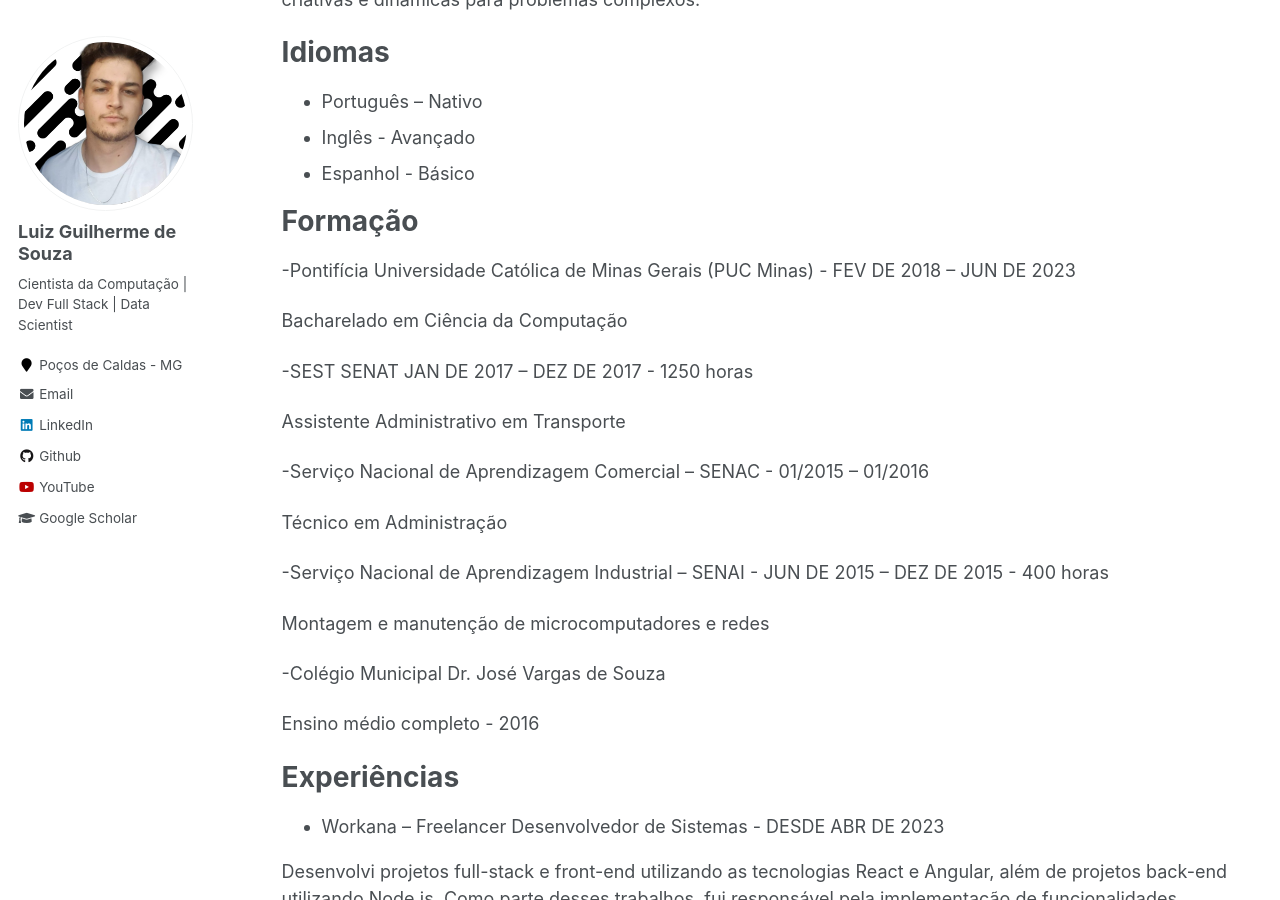
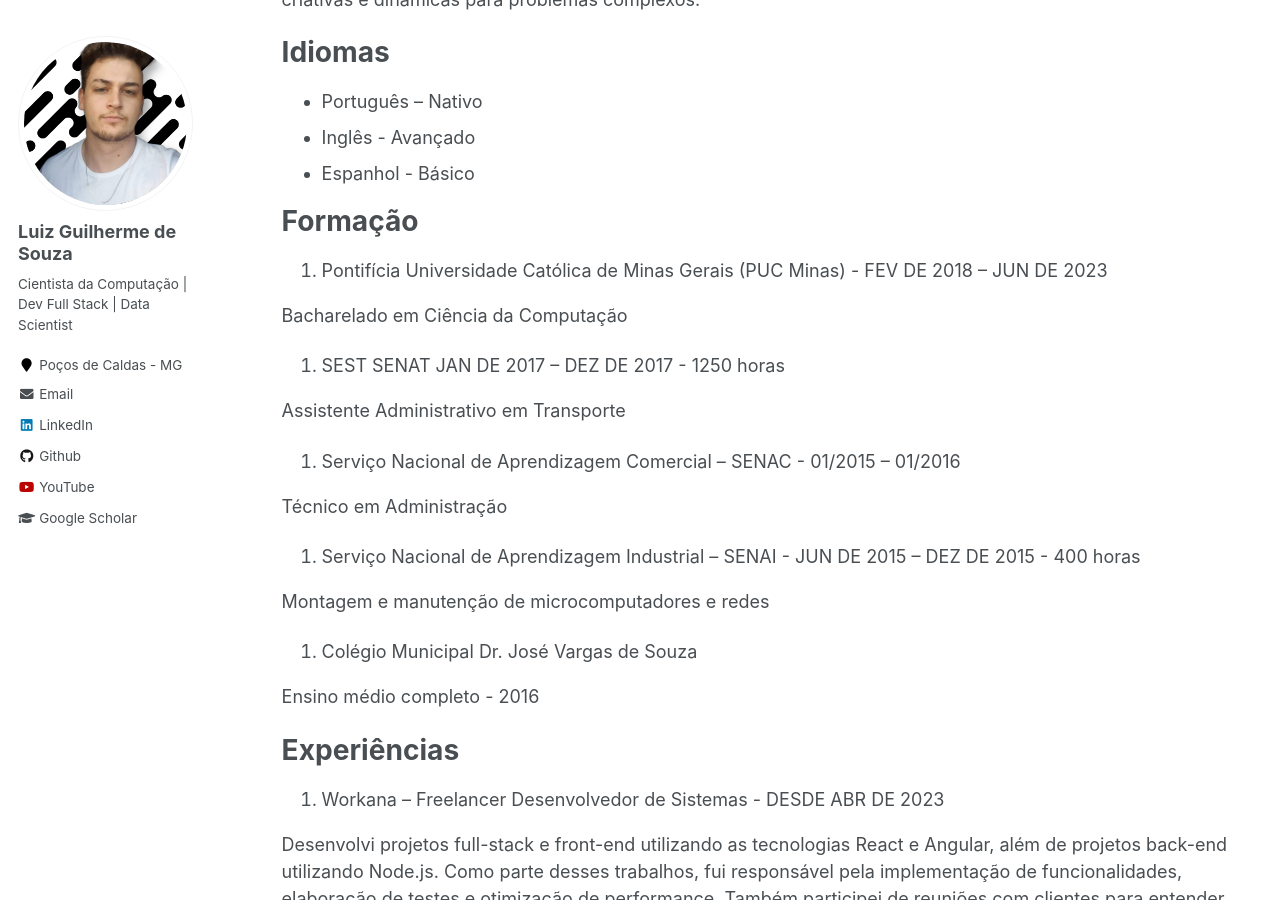
Before and after one commit to luizaao/luizaao.github.io, a Jekyll site: the page built from _pages/cv.md, in a window 1280 px wide and 900 px high, scrolled down 415 px. Built offline with Jekyll 4.4.1, drawn with Linux system fonts in a browser that asks for light colours; part of the change alters nothing that is shown.

Commit message:
commit16

```diff
--- a/_pages/cv.md
+++ b/_pages/cv.md
@@ -23,58 +23,58 @@ Idiomas
 
 Formação
 ======
--Pontifícia Universidade Católica de Minas Gerais (PUC Minas) - FEV DE 2018 – JUN DE 2023
+1. Pontifícia Universidade Católica de Minas Gerais (PUC Minas) - FEV DE 2018 – JUN DE 2023
 
 Bacharelado em Ciência da Computação
 
 
--SEST SENAT JAN DE 2017 – DEZ DE 2017 - 1250 horas
+1. SEST SENAT JAN DE 2017 – DEZ DE 2017 - 1250 horas
 
 Assistente Administrativo em Transporte
 
 
--Serviço Nacional de Aprendizagem Comercial – SENAC - 01/2015 – 01/2016
+1. Serviço Nacional de Aprendizagem Comercial – SENAC - 01/2015 – 01/2016
 
 Técnico em Administração
 
 
--Serviço Nacional de Aprendizagem Industrial – SENAI - JUN DE 2015 – DEZ DE 2015 - 400 horas
+1. Serviço Nacional de Aprendizagem Industrial – SENAI - JUN DE 2015 – DEZ DE 2015 - 400 horas
 
 Montagem e manutenção de microcomputadores e redes
 
 
--Colégio Municipal Dr. José Vargas de Souza
+1. Colégio Municipal Dr. José Vargas de Souza
 
 Ensino médio completo - 2016
 
 Experiências
 ======
-- Workana – Freelancer Desenvolvedor de Sistemas - DESDE ABR DE 2023
+1. Workana – Freelancer Desenvolvedor de Sistemas - DESDE ABR DE 2023
 
 Desenvolvi projetos full-stack e front-end utilizando as tecnologias React e Angular, além de projetos back-end utilizando Node.js. Como parte desses trabalhos, fui responsável pela implementação de funcionalidades, elaboração de testes e otimização de performance. Também participei de reuniões com clientes para entender suas necessidades e propor soluções customizadas, contribuindo para a construção de sistemas que atendem às expectativas dos usuários finais.
 
 
-- DANONE – Auxiliar de analista - MAR DE 2019 – OUT DE 2022
+1. DANONE – Auxiliar de analista - MAR DE 2019 – OUT DE 2022
 
 Desenvolvimento de Macros e Userforms para o setor fiscal; Power Query e PowerBI; Interação de Macros com o sistema SAP, fazendo conexões com APIs em Python e integração com Selenium; criação de banco de dados, dashboards; análise de relatórios; criação de modelos de casos de usos; interação e scritps feitos no SAP; sistemas para conversão de XML.
 
 
-- Autônomo – Técnico em Informática - DESDE JAN DE 2018
+1. Autônomo – Técnico em Informática - DESDE JAN DE 2018
 
 Montagem e manutenção preventiva e corretiva de hardwares e softwares de computadores, notebooks, servidores, celulares e redes domésticas.
 
 
-- INSS – Estágio como Técnico de manutenção de redes e computadores - JUN DE 2018 – MAR DE 2019
+1. INSS – Estágio como Técnico de manutenção de redes e computadores - JUN DE 2018 – MAR DE 2019
 
 Manutenção de computadores e redes; instalação de rede; configuração em switchs, roteadores, cabos e IPs, criação de site com WordPress, trabalhando também com HTML, CSS e Javascript.
 
 
-- Minas Sul Transportes LTDA – Assistente Administrativo em Transporte - JAN DE 2017 – DEZ DE 2017
+1. Minas Sul Transportes LTDA – Assistente Administrativo em Transporte - JAN DE 2017 – DEZ DE 2017
 
 Lançamento de viagens; lançamento de ordem de serviço; atendimento ao telefone; lançamento de diário de bordo; conferencia de planilha; lançamento no sistema do estoque, formatação de computadores.
 
 
-- Época soluções e serviços empresarias LTDA (Danone LTDA) - Auxiliar em embalagem - AGO DE 2016 – OUT DE 2016
+1. Época soluções e serviços empresarias LTDA (Danone LTDA) - Auxiliar em embalagem - AGO DE 2016 – OUT DE 2016
 
 Conferência de paletes; atuação na área de produção; lançamento de código de barra.
 
```
